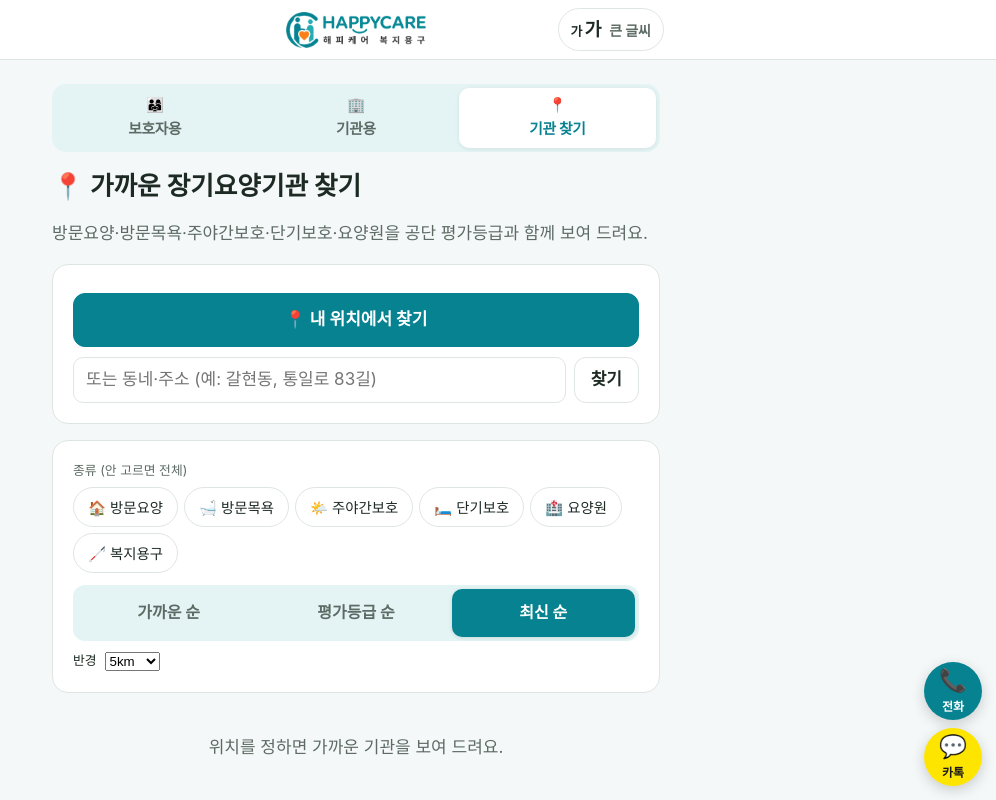
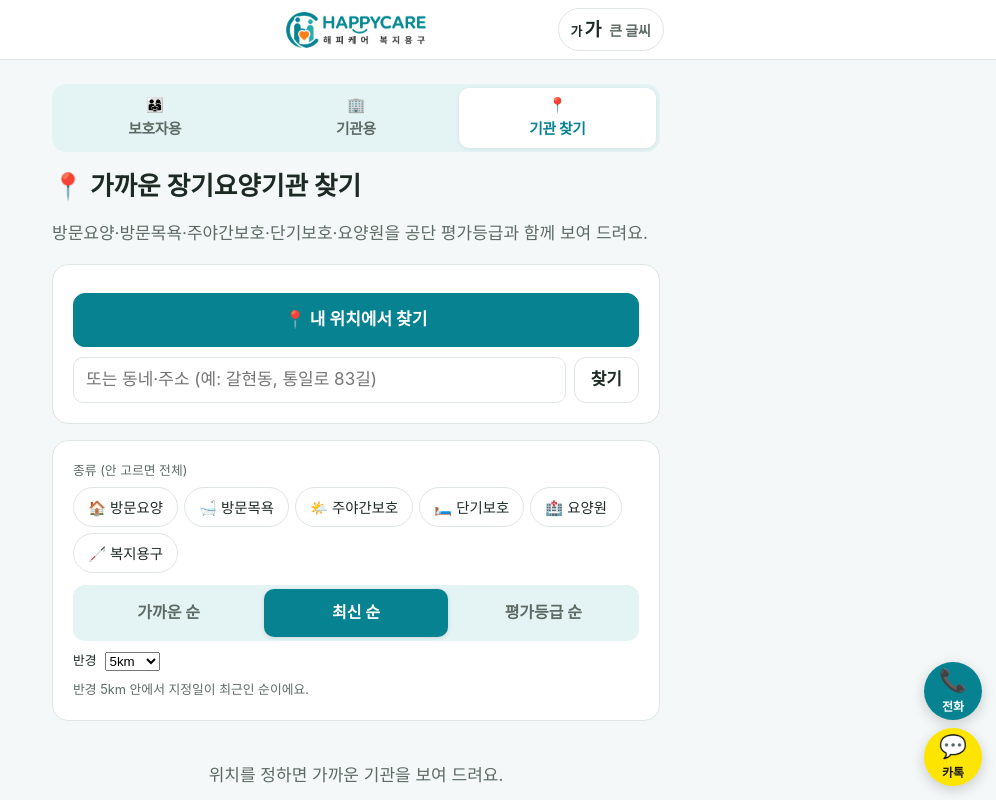
Before and after one commit to yoyo5679/happy, a Next.js app: page /care in a window 1280 px wide. Both pictures are taken after a click on the tab "최신 순". Shown: the top 800 px of the page, without its empty margins (284-1280 px from the left). Built offline with nearby package versions, Linux system fonts and the light colour scheme.

Commit message:
Order care sorting by distance recency and grade with radius guidance

```diff
--- a/src/app/care/CareFinder.tsx
+++ b/src/app/care/CareFinder.tsx
@@ -20,8 +20,8 @@ const KINDS: { key: Kind; label: string; emoji: string }[] = [
 const label = (k: Kind) => KINDS.find((x) => x.key === k)!.label;
 const SORTS: { key: Sort; label: string }[] = [
   { key: "near", label: "가까운 순" },
+  { key: "new", label: "최신 순" },
   { key: "grade", label: "평가등급 순" },
-  { key: "new", label: "최신 순" },
 ];
 const GRADE_NAME: Record<string, string> = { A: "최우수", B: "우수", C: "양호", D: "보통", E: "미흡" };
 const years = (d: string) => (d ? Math.max(0, new Date().getFullYear() - Number(d.slice(0, 4))) : null);
@@ -158,7 +158,8 @@ export function CareFinder() {
               </option>
             ))}
           </select>
-        </label></>}
+        </label>
+        {sort==="new"&&<p className="small muted" style={{margin:"8px 0 0"}}>반경 {radius}km 안에서 지정일이 최근인 순이에요.</p>}</>}
       </section>
 
       {equipment && <HappycareInfo />}
```
